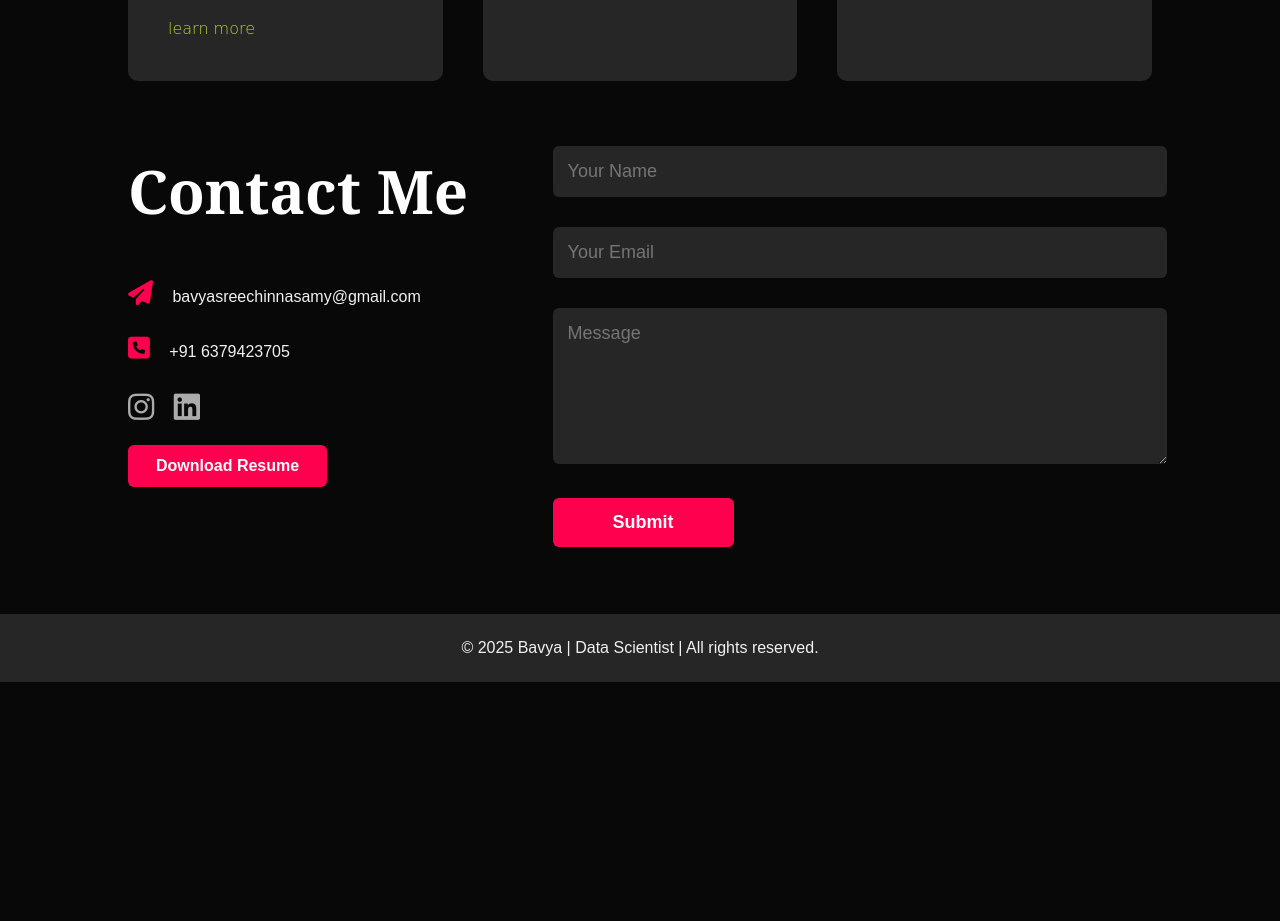
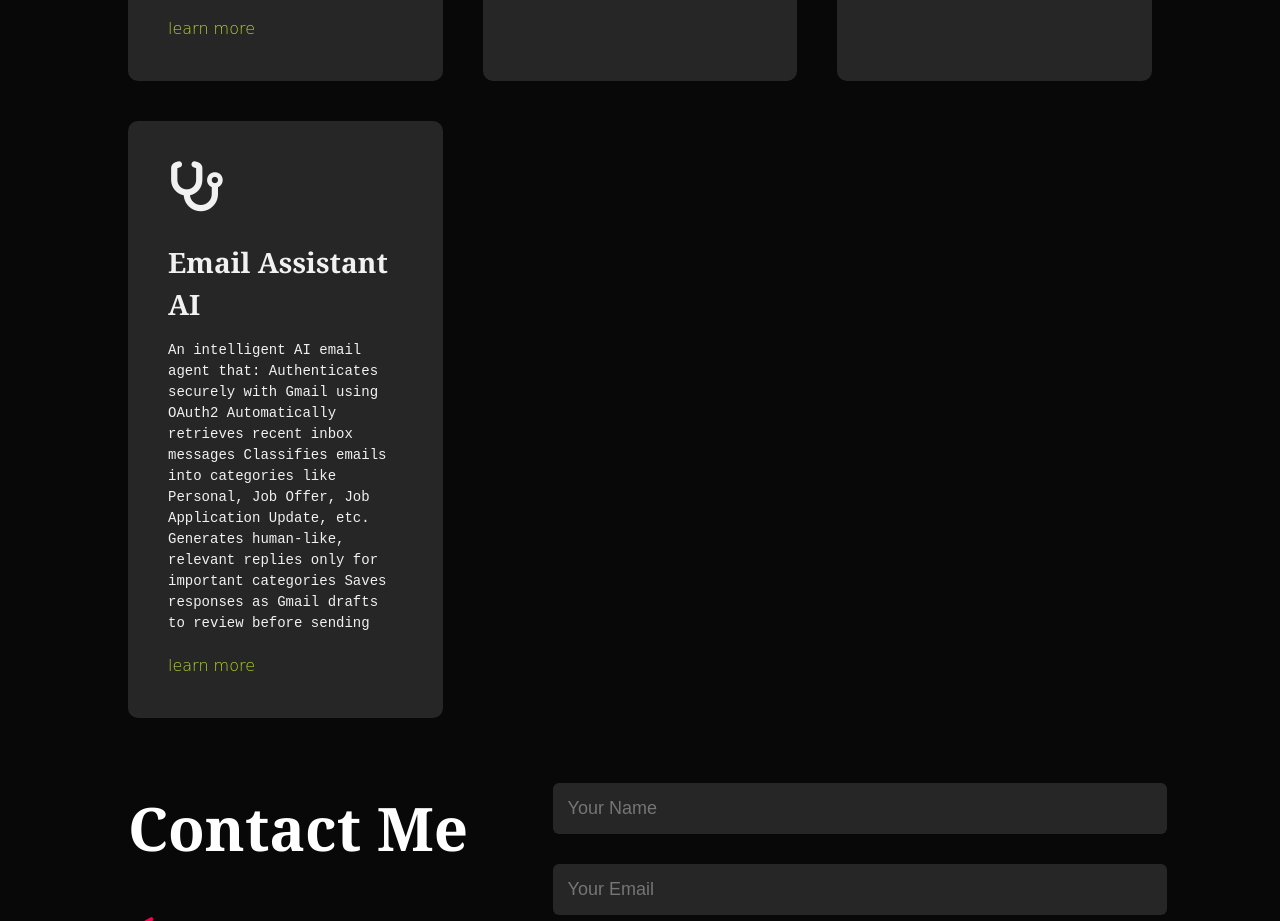
Before and after one commit to BavyaSree-C/My-Portfolio-Website, a plain HTML site: page index.html in a window 1280 px wide. Shown: the part 2445-3366 px from the top of the page. Before the commit the page ends 3127 px from the top, so only its background shows below. Drawn offline with Linux system fonts and the light colour scheme.

Commit message:
project update

```diff
--- a/index.html
+++ b/index.html
@@ -120,6 +120,24 @@
                 </p>
                 <a href="https://github.com/BavyaSree-C/DIABETES-DISEASE-ANALYSIS-AND-PREDICTION/blob/main/README.md">learn more</a>
             </div>
+            <div>
+                <i class="fa-solid fa-stethoscope"></i>
+                <h2>Email Assistant AI</h2>
+                <p>
+                    An intelligent AI email agent that:
+
+                    Authenticates securely with Gmail using OAuth2
+
+                    Automatically retrieves recent inbox messages
+
+                    Classifies emails into categories like Personal, Job Offer, Job Application Update, etc.
+
+                    Generates human-like, relevant replies only for important categories
+
+                    Saves responses as Gmail drafts to review before sending
+                </p>
+                <a href="https://github.com/BavyaSree-C/Email_reply_assistant/blob/main/Readme.md">learn more</a>
+            </div>
 
         </div>
     </div>
```
